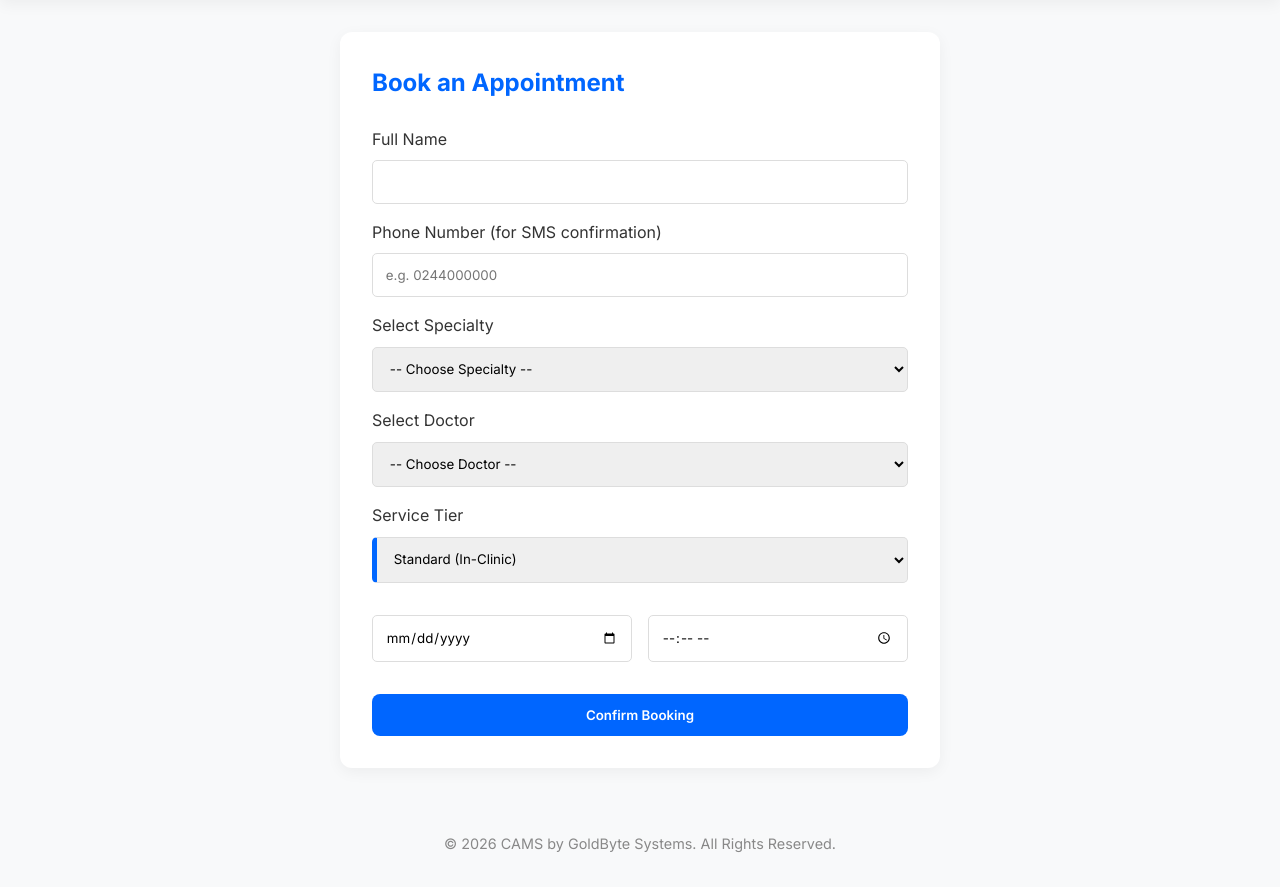
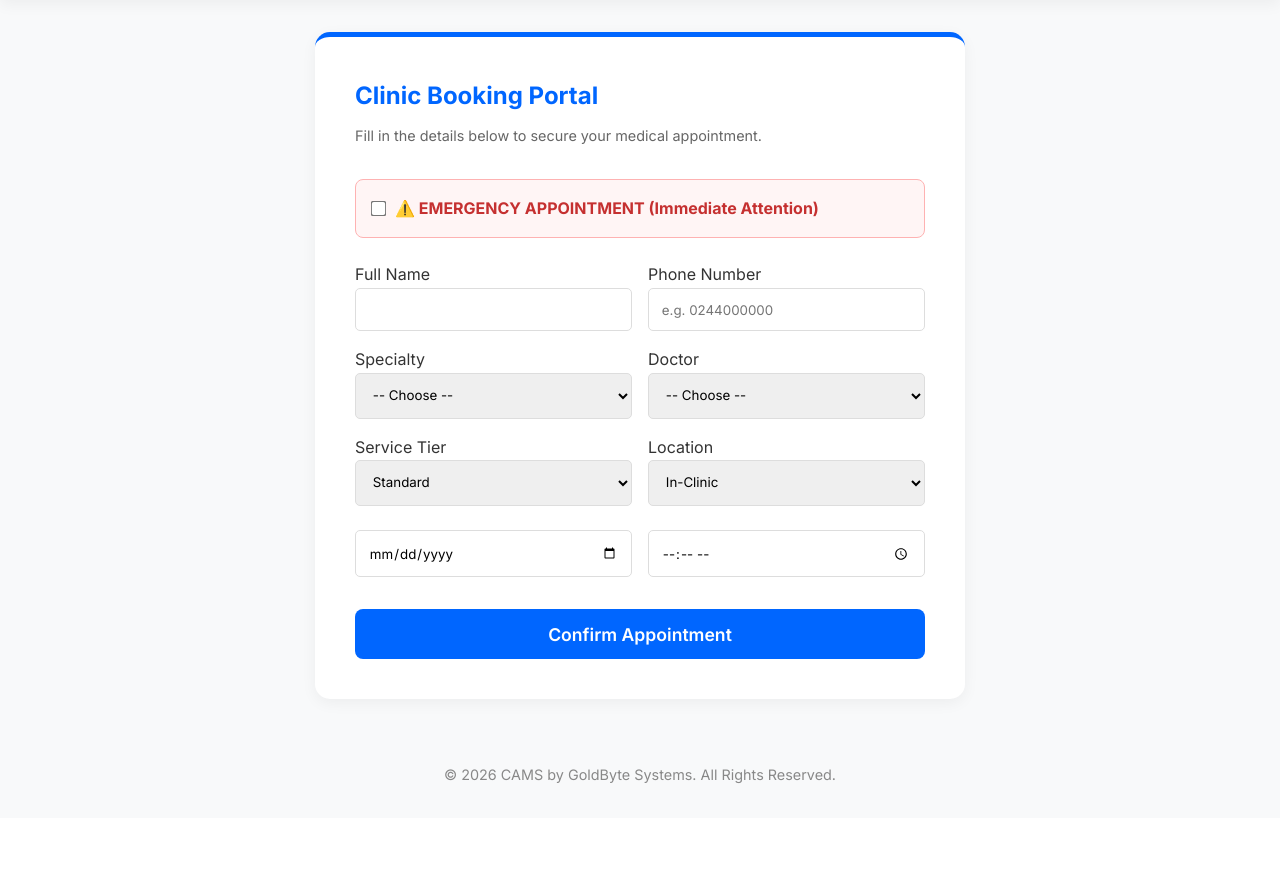
Before and after one commit to theAyiahboy/cams, a PHP site: page /add.php in a window 1280 px wide. Shown: the part 83-970 px from the top of the page. After the commit the page ends 867 px from the top, so only its background shows below. Run offline with PHP 8.4, Linux system fonts and the light colour scheme; data comes from the database, SQL or seed files in the repository.

Commit message:
feat: added emergency override and flexible VVIP service locations

```diff
--- a/add.php
+++ b/add.php
@@ -2,82 +2,106 @@
 include 'includes/db_connect.php';
 include 'includes/header.php';
 
-// Fetch all specialties to populate the dropdown
-$spec_stmt = $pdo->query("SELECT * FROM specialties");
-$specialties = $spec_stmt->fetchAll();
-
-// Fetch all doctors for the initial list
-$doc_stmt = $pdo->query("SELECT * FROM doctors");
-$doctors = $doc_stmt->fetchAll();
+// Fetch specialties and doctors for dropdowns
+$specialties = $pdo->query("SELECT * FROM specialties")->fetchAll();
+$doctors = $pdo->query("SELECT * FROM doctors")->fetchAll();
 ?>
 
-<div class="booking-container" style="max-width: 600px; margin: 0 auto; background: white; padding: 2rem; border-radius: 12px; box-shadow: var(--shadow);">
-    <h2 style="margin-bottom: 1.5rem; color: var(--primary);">Book an Appointment</h2>
+<div class="booking-container" style="max-width: 650px; margin: 0 auto; background: white; padding: 2.5rem; border-radius: 15px; box-shadow: var(--shadow); border-top: 5px solid var(--primary);">
+    <h2 style="margin-bottom: 0.5rem; color: var(--primary);">Clinic Booking Portal</h2>
+    <p style="margin-bottom: 2rem; color: #666; font-size: 0.9rem;">Fill in the details below to secure your medical appointment.</p>
 
     <form action="process_add.php" method="POST">
-        <div style="margin-bottom: 1rem;">
-            <label>Full Name</label>
-            <input type="text" name="patient_name" required style="width: 100%; padding: 0.8rem; margin-top: 0.5rem; border: 1px solid #ddd; border-radius: 5px;">
+
+        <div style="background: #fff5f5; padding: 1rem; border-radius: 8px; border: 1px solid #feb2b2; margin-bottom: 1.5rem;">
+            <label style="display: flex; align-items: center; color: #c53030; font-weight: bold; cursor: pointer;">
+                <input type="checkbox" name="is_emergency" value="1" style="margin-right: 10px; transform: scale(1.2);">
+                ⚠️ EMERGENCY APPOINTMENT (Immediate Attention)
+            </label>
         </div>
 
-        <div style="margin-bottom: 1rem;">
-            <label>Phone Number (for SMS confirmation)</label>
-            <input type="text" name="patient_phone" placeholder="e.g. 0244000000" required style="width: 100%; padding: 0.8rem; margin-top: 0.5rem; border: 1px solid #ddd; border-radius: 5px;">
+        <div style="display: grid; grid-template-columns: 1fr 1fr; gap: 1rem; margin-bottom: 1rem;">
+            <div>
+                <label>Full Name</label>
+                <input type="text" name="patient_name" required style="width: 100%; padding: 0.8rem; border: 1px solid #ddd; border-radius: 5px;">
+            </div>
+            <div>
+                <label>Phone Number</label>
+                <input type="text" name="patient_phone" placeholder="e.g. 0244000000" required style="width: 100%; padding: 0.8rem; border: 1px solid #ddd; border-radius: 5px;">
+            </div>
         </div>
 
-        <div style="margin-bottom: 1rem;">
-            <label>Select Specialty</label>
-            <select name="specialty_id" id="specialty" required style="width: 100%; padding: 0.8rem; margin-top: 0.5rem; border: 1px solid #ddd; border-radius: 5px;">
-                <option value="">-- Choose Specialty --</option>
+        <div style="display: grid; grid-template-columns: 1fr 1fr; gap: 1rem; margin-bottom: 1rem;">
+            <div>
+                <label>Specialty</label>
+                <select name="specialty_id" required style="width: 100%; padding: 0.8rem; border: 1px solid #ddd; border-radius: 5px;">
+                    <option value="">-- Choose --</option>
                     <?php foreach($specialties as $spec): ?>
                         <option value="<?= $spec['id'] ?>"><?= $spec['spec_name'] ?></option>
                     <?php endforeach; ?>
                 </select>
             </div>
-
-        <div style="margin-bottom: 1rem;">
-            <label>Select Doctor</label>
-            <select name="doctor_id" id="doctor" required style="width: 100%; padding: 0.8rem; margin-top: 0.5rem; border: 1px solid #ddd; border-radius: 5px;">
-                <option value="">-- Choose Doctor --</option>
+            <div>
+                <label>Doctor</label>
+                <select name="doctor_id" required style="width: 100%; padding: 0.8rem; border: 1px solid #ddd; border-radius: 5px;">
+                    <option value="">-- Choose --</option>
                     <?php foreach($doctors as $doc): ?>
                         <option value="<?= $doc['id'] ?>"><?= $doc['doc_name'] ?></option>
                     <?php endforeach; ?>
                 </select>
             </div>
+        </div>
 
-        <div style="margin-bottom: 1rem;">
+        <div style="display: grid; grid-template-columns: 1fr 1fr; gap: 1rem; margin-bottom: 1.5rem;">
+            <div>
                 <label>Service Tier</label>
-            <select name="tier" id="tier" onchange="toggleVVIP()" required style="width: 100%; padding: 0.8rem; margin-top: 0.5rem; border: 1px solid #ddd; border-radius: 5px; border-left: 5px solid var(--primary);">
-                <option value="Standard">Standard (In-Clinic)</option>
-                <option value="VVIP">VVIP (Home-Service)</option>
+                <select name="tier" id="tier" onchange="updateServiceOptions()" required style="width: 100%; padding: 0.8rem; border: 1px solid #ddd; border-radius: 5px;">
+                    <option value="Standard">Standard</option>
+                    <option value="VVIP">VVIP (Premium)</option>
                 </select>
             </div>
-
-        <div id="address-field" style="display: none; margin-bottom: 1rem; padding: 1rem; background: #fff9e6; border-radius: 8px; border: 1px dashed var(--vvip-gold);">
-            <label style="color: #856404; font-weight: bold;">Home Address for VVIP Service</label>
-            <textarea name="home_address" placeholder="Enter your full digital address or landmarks" style="width: 100%; padding: 0.8rem; margin-top: 0.5rem; border: 1px solid #ddd; border-radius: 5px;"></textarea>
+            <div>
+                <label>Location</label>
+                <select name="service_type" id="service_type" onchange="toggleAddress()" required style="width: 100%; padding: 0.8rem; border: 1px solid #ddd; border-radius: 5px;">
+                    <option value="In-Clinic">In-Clinic</option>
+                    <option value="Home-Service" id="opt_home" disabled>Home Service (VVIP Only)</option>
+                </select>
+            </div>
         </div>
 
-        <div style="display: flex; gap: 1rem; margin-top: 2rem;">
+        <div id="address-field" style="display: none; margin-bottom: 1.5rem; padding: 1rem; background: #fff9e6; border-radius: 8px; border: 1px dashed var(--vvip-gold);">
+            <label style="color: #856404; font-weight: bold;">Home Address for Visit</label>
+            <textarea name="home_address" placeholder="Digital address or landmarks..." style="width: 100%; padding: 0.8rem; border: 1px solid #ddd; border-radius: 5px; margin-top: 5px;"></textarea>
+        </div>
+
+        <div style="display: flex; gap: 1rem;">
             <input type="date" name="app_date" required style="flex: 1; padding: 0.8rem; border: 1px solid #ddd; border-radius: 5px;">
             <input type="time" name="app_time" required style="flex: 1; padding: 0.8rem; border: 1px solid #ddd; border-radius: 5px;">
         </div>
 
-        <button type="submit" class="btn btn-primary" style="width: 100%; margin-top: 2rem;">Confirm Booking</button>
+        <button type="submit" class="btn btn-primary" style="width: 100%; margin-top: 2rem; height: 50px; font-size: 1.1rem;">Confirm Appointment</button>
     </form>
 </div>
 
 <script>
-// This function shows/hides the address field based on tier selection
-function toggleVVIP() {
+function updateServiceOptions() {
     const tier = document.getElementById('tier').value;
-    const addressField = document.getElementById('address-field');
+    const homeOpt = document.getElementById('opt_home');
+    const serviceType = document.getElementById('service_type');
 
     if (tier === 'VVIP') {
-        addressField.style.display = 'block';
+        homeOpt.disabled = false;
     } else {
-        addressField.style.display = 'none';
+        homeOpt.disabled = true;
+        serviceType.value = "In-Clinic"; // Reset to clinic if they downgrade
+        toggleAddress();
     }
+}
+
+function toggleAddress() {
+    const type = document.getElementById('service_type').value;
+    const addr = document.getElementById('address-field');
+    addr.style.display = (type === 'Home-Service') ? 'block' : 'none';
 }
 </script>
 
```
Also changed, not shown: process_add.php (+16 -14 lines), view.php (+54 -30 lines). Lines whose indentation alone changed are shown as unchanged.
